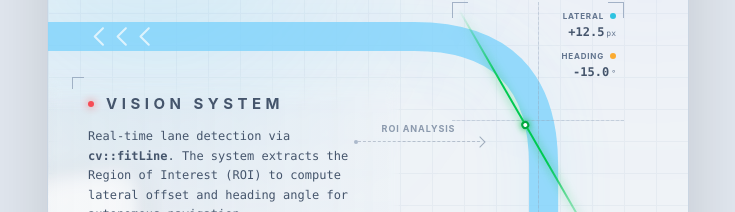
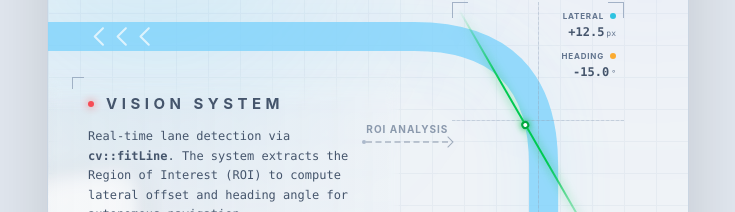
Before and after one commit to Leon144-art/Poster, a React (Vite) app in the folder Poster/: page / in a window 1280 px wide. Shown: the part 211-423 px from the top of the page, without its empty margins (272-1007 px from the left). Built offline with nearby package versions, Linux system fonts and the light colour scheme.

Commit message:
feat: 调整ROI面板引导箭头样式，优化位置和线条粗细

```diff
--- a/Poster/src/app/App.tsx
+++ b/Poster/src/app/App.tsx
@@ -603,11 +603,11 @@ export default function App() {
                 </p>
 
                 {/* Guiding Arrow to the right (ROI Panel) */}
-                <div className="absolute top-[45px] left-[90%] w-[130px] flex items-center opacity-70 pointer-events-none z-10">
+                <div className="absolute top-[45px] left-[93%] w-[90px] flex items-center opacity-70 pointer-events-none z-10">
                   <div className={`w-1 h-1 rounded-full ${theme.mutedStrongBg}`} />
-                  <div className={`flex-1 h-[1.5px] border-t-[1.5px] border-dashed border-slate-500/50`} />
+                  <div className={`flex-1 h-[2px] border-t-[2px] border-dashed border-slate-500/50`} />
                   <div className={`w-2 h-2 border-t-[1.5px] border-r-[1.5px] border-slate-500/80 transform rotate-45 -ml-1`} />
-                  <span className={`absolute -top-4 left-1/2 -translate-x-1/2 text-[9px] font-bold tracking-widest ${theme.muted} uppercase whitespace-nowrap`}>
+                  <span className={`absolute -top-4 left-1/2 -translate-x-1/2 text-[10px] font-bold tracking-widest ${theme.muted} uppercase whitespace-nowrap`}>
                     ROI Analysis
                   </span>
                 </div>
```
